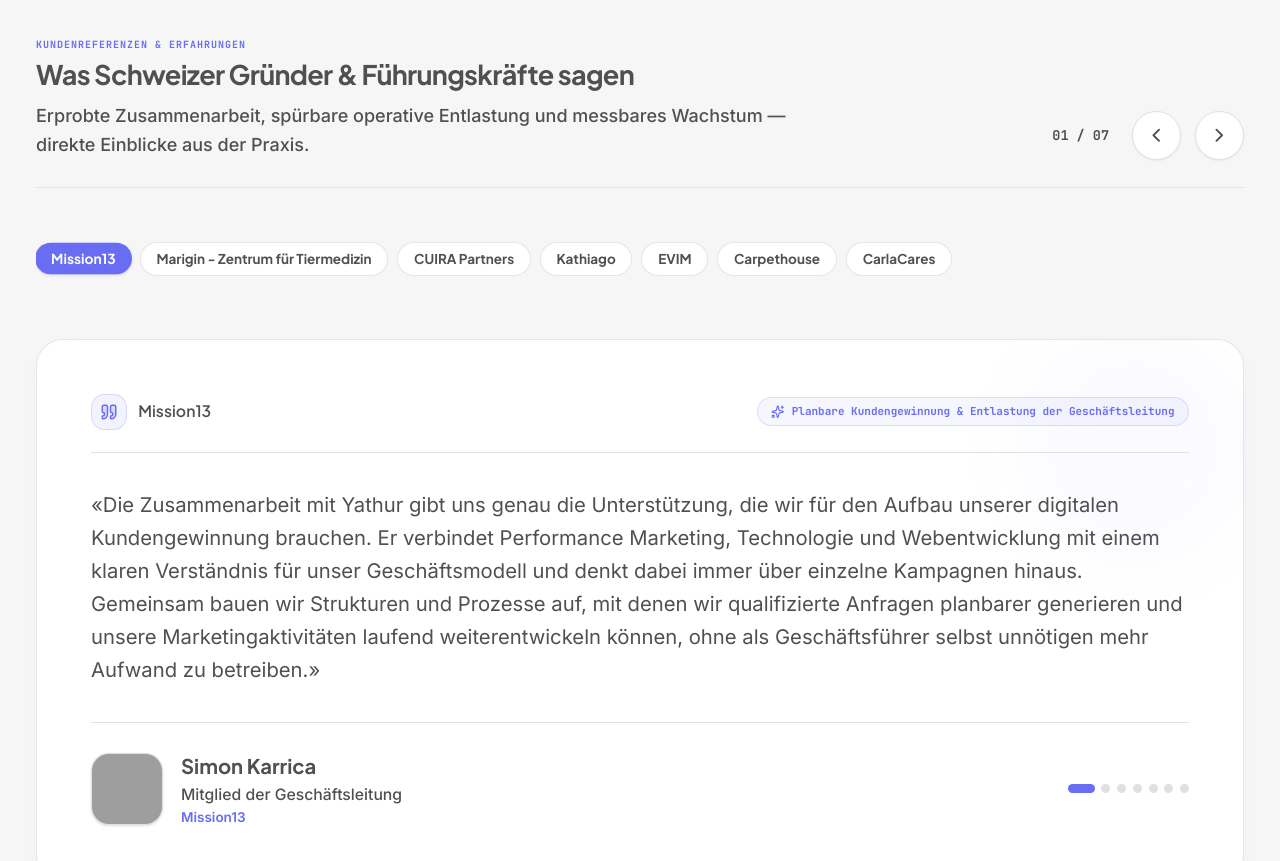
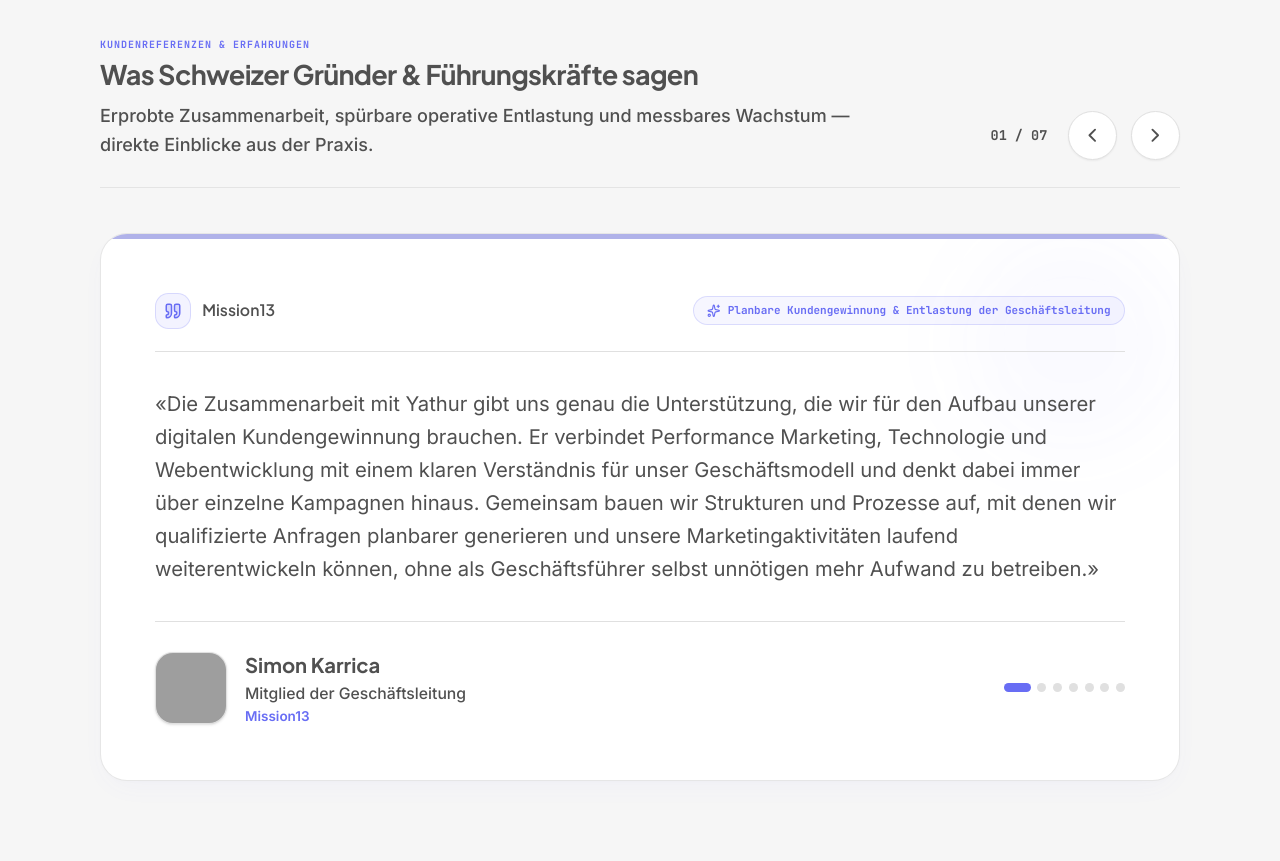
Before and after one commit to yathur-hub/performanceboost.ch, a React (Vite) app: page / in a window 1280 px wide. Shown: the part 2120-2981 px from the top of the page. Built offline with nearby package versions, Linux system fonts and the light colour scheme; grey boxes are pictures that could not be loaded.

Commit message:
feat(home): add autoplay toggle to client testimonials
Introduce pause/play functionality to the testimonials slider with a 30-second interval to improve user control and readability. Adjusted animation easing for smoother transitions.

```diff
--- a/src/components/home/ClientTestimonials.tsx
+++ b/src/components/home/ClientTestimonials.tsx
@@ -3,9 +3,9 @@
  * SPDX-License-Identifier: Apache-2.0
  */
 
-import React, { useState, useEffect, useCallback } from 'react';
+import React, { useState, useEffect, useCallback, useRef } from 'react';
 import { motion, AnimatePresence } from 'motion/react';
-import { Quote, ChevronLeft, ChevronRight, Building2, Sparkles } from 'lucide-react';
+import { Quote, ChevronLeft, ChevronRight, Sparkles, Pause, Play } from 'lucide-react';
 import { PREMIUM_EASE } from '../../lib/motion';
 
 export interface TestimonialItem {
@@ -84,11 +84,13 @@ export const TESTIMONIALS_DATA: TestimonialItem[] = [
   }
 ];
 
+const AUTOPLAY_INTERVAL_MS = 30000; // 30 seconds
+
 const slideVariants = {
   enter: (direction: number) => ({
-    x: direction > 0 ? 40 : -40,
+    x: direction > 0 ? 30 : -30,
     opacity: 0,
-    scale: 0.98
+    scale: 0.99
   }),
   center: {
     x: 0,
@@ -100,9 +102,9 @@ const slideVariants = {
     }
   },
   exit: (direction: number) => ({
-    x: direction < 0 ? 40 : -40,
+    x: direction < 0 ? 30 : -30,
     opacity: 0,
-    scale: 0.98,
+    scale: 0.99,
     transition: {
       duration: 0.35,
       ease: PREMIUM_EASE
@@ -112,6 +114,7 @@ const slideVariants = {
 
 export function ClientTestimonials() {
   const [[currentIndex, direction], setPage] = useState<[number, number]>([0, 0]);
+  const [isPaused, setIsPaused] = useState(false);
   const [imgError, setImgError] = useState<Record<string, boolean>>({});
 
   const total = TESTIMONIALS_DATA.length;
@@ -132,7 +135,18 @@ export function ClientTestimonials() {
     setPage([targetIndex, newDir]);
   };
 
-  // Keyboard navigation
+  // 30-second automatic cycle (pauses when user hovers over card)
+  useEffect(() => {
+    if (isPaused) return;
+
+    const timer = setInterval(() => {
+      paginate(1);
+    }, AUTOPLAY_INTERVAL_MS);
+
+    return () => clearInterval(timer);
+  }, [isPaused, paginate, currentIndex]);
+
+  // Keyboard navigation (Left / Right arrow keys)
   useEffect(() => {
     const handleKeyDown = (e: KeyboardEvent) => {
       if (e.key === 'ArrowLeft') {
@@ -158,7 +172,7 @@ export function ClientTestimonials() {
       whileInView={{ opacity: 1, y: 0 }}
       viewport={{ once: true, margin: "-100px" }}
       transition={{ duration: 0.8, ease: PREMIUM_EASE }}
-      className="max-w-6xl mx-auto px-4 sm:px-6 lg:px-8 space-y-10 sm:space-y-12"
+      className="max-w-5xl mx-auto px-4 sm:px-6 lg:px-8 space-y-8 sm:space-y-10"
       id="kundenreferenzen"
     >
       {/* Header with Navigation Controls */}
@@ -175,9 +189,9 @@ export function ClientTestimonials() {
           </p>
         </div>
 
-        {/* Carousel Navigation Buttons */}
+        {/* Carousel Navigation Buttons & Counter */}
         <div className="flex items-center gap-3 self-start md:self-end shrink-0">
-          <span className="text-xs font-mono font-bold text-slate-400 mr-2">
+          <span className="text-xs font-mono font-bold text-slate-400 mr-1.5 select-none">
             <span className="text-slate-900 font-semibold">{String(currentIndex + 1).padStart(2, '0')}</span> / {String(total).padStart(2, '0')}
           </span>
 
@@ -201,29 +215,12 @@ export function ClientTestimonials() {
         </div>
       </div>
 
-      {/* Company Selector Pills */}
-      <div className="flex items-center gap-2 overflow-x-auto pb-2 scrollbar-none -mx-4 px-4 sm:mx-0 sm:px-0">
-        {TESTIMONIALS_DATA.map((item, idx) => {
-          const isActive = idx === currentIndex;
-          return (
-            <button
-              key={item.id}
-              type="button"
-              onClick={() => goToIndex(idx)}
-              className={`px-3.5 py-1.5 rounded-full text-xs font-display font-bold transition-all shrink-0 cursor-pointer ${
-                isActive
-                  ? 'bg-[#686DF4] text-white shadow-sm shadow-[#686DF4]/20 scale-102'
-                  : 'bg-white hover:bg-slate-100/80 text-slate-600 border border-slate-200/80 hover:text-slate-900'
-              }`}
-            >
-              {item.company}
-            </button>
-          );
-        })}
-      </div>
-
-      {/* Single Carousel Card Container */}
-      <div className="relative min-h-[380px] sm:min-h-[340px] flex items-center">
+      {/* Single Carousel Card Container with Hover-Pause */}
+      <div
+        className="relative min-h-[380px] sm:min-h-[340px] flex items-center"
+        onMouseEnter={() => setIsPaused(true)}
+        onMouseLeave={() => setIsPaused(false)}
+      >
         <AnimatePresence initial={false} custom={direction} mode="wait">
           <motion.div
             key={current.id}
@@ -237,7 +234,21 @@ export function ClientTestimonials() {
             {/* Subtle decorative background glow */}
             <div className="absolute top-0 right-0 w-48 h-48 bg-[#686DF4]/3 rounded-full blur-2xl pointer-events-none" />
 
-            <div className="relative z-10 space-y-8">
+            {/* 30-second progress bar line at the top */}
+            <div className="absolute top-0 left-0 right-0 h-1 bg-slate-100 overflow-hidden">
+              <motion.div
+                key={`progress-${current.id}-${isPaused ? 'paused' : 'running'}`}
+                initial={{ width: '0%' }}
+                animate={{ width: isPaused ? undefined : '100%' }}
+                transition={{
+                  duration: AUTOPLAY_INTERVAL_MS / 1000,
+                  ease: 'linear'
+                }}
+                className="h-full bg-[#686DF4]/40"
+              />
+            </div>
+
+            <div className="relative z-10 space-y-8 pt-1">
               {/* Header inside Card: Quote mark, Company & Highlight */}
               <div className="flex flex-wrap items-center justify-between gap-3 border-b border-slate-100 pb-5">
                 <div className="inline-flex items-center gap-2.5 text-xs sm:text-sm font-bold text-[#686DF4] font-display">
@@ -260,7 +271,7 @@ export function ClientTestimonials() {
                 «{current.quote}»
               </blockquote>
 
-              {/* Author Info Bar */}
+              {/* Author Info Bar & Micro-Dots */}
               <div className="flex items-center justify-between flex-wrap gap-4 pt-6 border-t border-slate-100">
                 <div className="flex items-center gap-4">
                   {/* Portrait Avatar */}
@@ -295,7 +306,7 @@ export function ClientTestimonials() {
                 </div>
 
                 {/* Micro pagination dots for direct navigation */}
-                <div className="hidden sm:flex items-center gap-1.5">
+                <div className="flex items-center gap-1.5">
                   {TESTIMONIALS_DATA.map((_, dotIdx) => (
                     <button
                       key={dotIdx}
```
